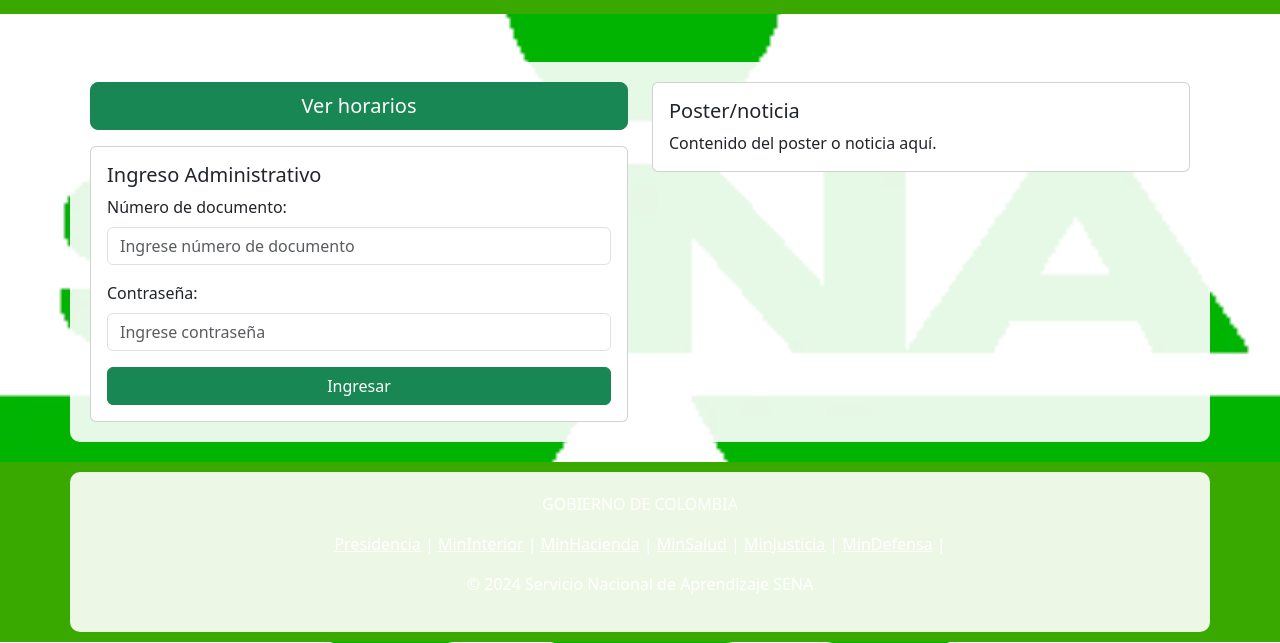
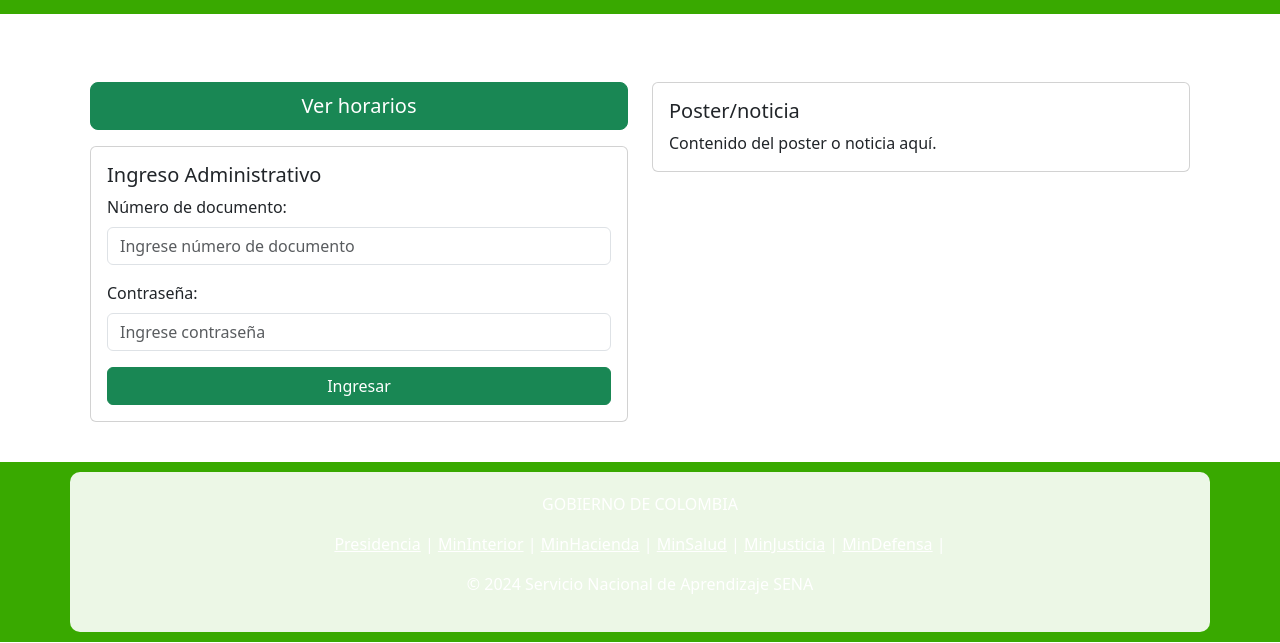
Before and after one commit to Sebxzttian/Proyecto_SGVH, a plain HTML site: page index.html in a window 1280 px wide. Shown: the part 157-800 px from the top of the page. Drawn offline with nearby package versions, Linux system fonts and the light colour scheme.

Commit message:
en proceso

```diff
--- a/index.html
+++ b/index.html
@@ -7,7 +7,7 @@
     <link href="https://cdn.jsdelivr.net/npm/bootstrap@5.3.3/dist/css/bootstrap.min.css" rel="stylesheet" integrity="sha384-QWTKZyjpPEjISv5WaRU9OFeRpok6YctnYmDr5pNlyT2bRjXh0JMhjY6hW+ALEwIH" crossorigin="anonymous">
     <style>
         body {
-            background-image: url(/Img/logosena.webp); /* Replace with your background image URL */
+            background-image: url(); /* Replace with your background image URL */
             background-size: cover;
         }
         .header {
```
